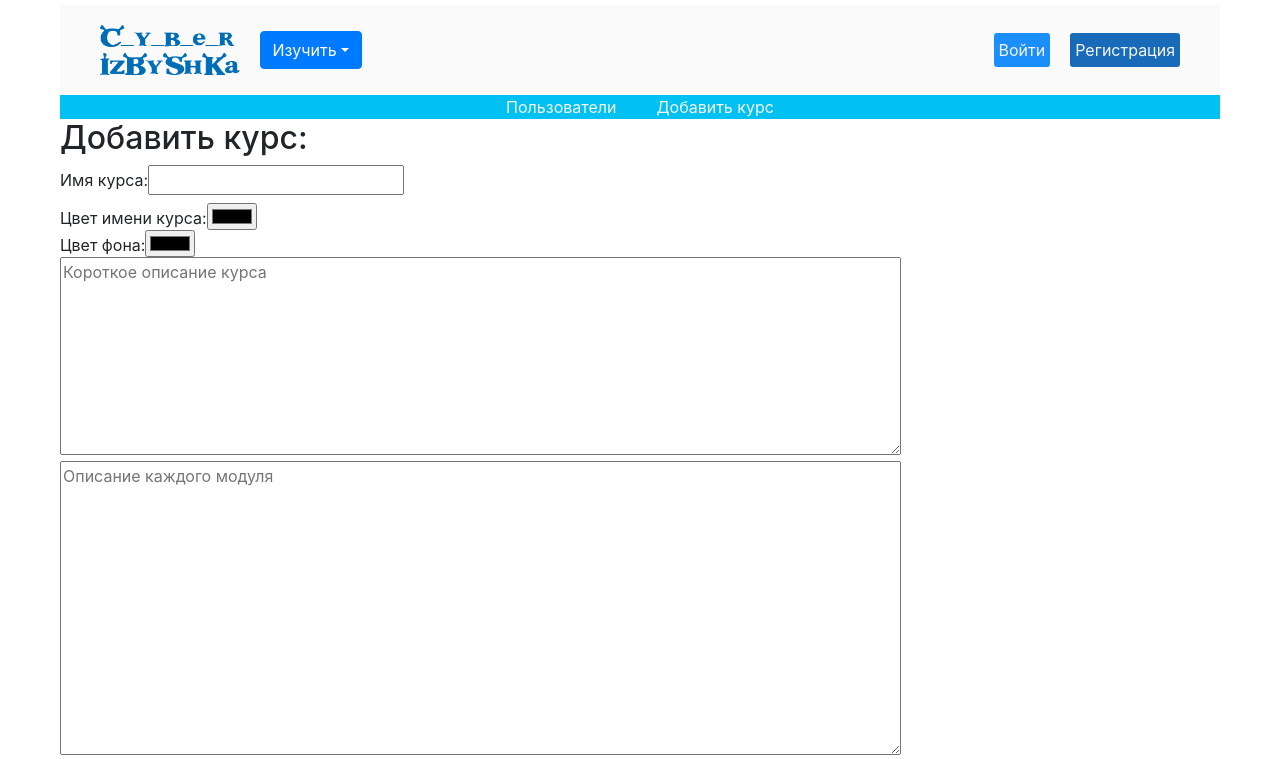
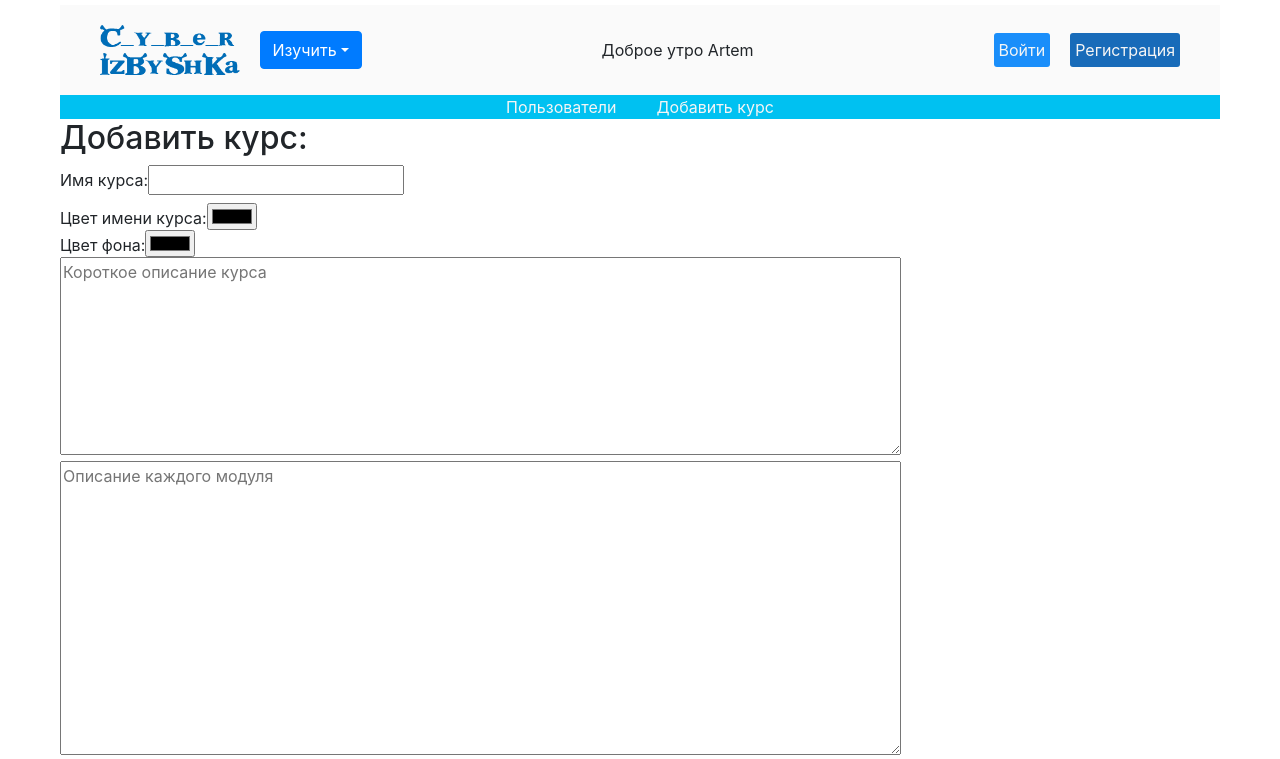
Before and after one commit to mebelh/cyberNikV2, a React (Create React App) app: page /admin/addCourse in a window 1280 px wide. Shown: the top 759 px of the page. Built offline with nearby package versions, Linux system fonts and the light colour scheme.

Commit message:
add greetings

```diff
--- a/src/components/Header/Header.js
+++ b/src/components/Header/Header.js
@@ -7,6 +7,22 @@ import SignBtn from "../buttons/SignBtn";
 import { Context } from "../../context";
 
 import "./Header.scss";
+
+
+const Greetings = ({ name }) => {
+    let time = new Date()
+    let hours = time.getHours();
+
+    if (hours > 0 && hours < 6) {
+        return <span>Доброй ночи {name}</span>
+    } else if (hours > 6 && hours < 12) {
+        return <span>Доброе утро {name}</span>
+    } else if (hours > 12 && hours < 18) {
+        return <span>Добрый день {name}</span>
+    } else if (hours > 18 && hours < 24) {
+        return <span>Добрый вечер {name}</span>
+    }
+}
 
 export default function Header() {
     const { onUserLogin } = useContext(Context);
@@ -19,6 +35,8 @@ export default function Header() {
                 <Logo className="logo" path={logoPath} />
                 <DropdownBtn className="btn header__btn" />
             </div>
+
+            <Greetings name={"Artem"} />
             <div className="header_right-part">
                 <SignBtn
                     label="Войти"
--- a/src/pages/admin/PageAddCourse/PageAddCourse.js
+++ b/src/pages/admin/PageAddCourse/PageAddCourse.js
@@ -1,5 +1,5 @@
 import React from "react";
-import AddCourse from "../addCourse/AddCourse";
+import AddCourse from "../AddCourse/AddCourse";
 import AddModules from "../AddModules/AddModules";
 
 export default function PageAddCourse() {
```
